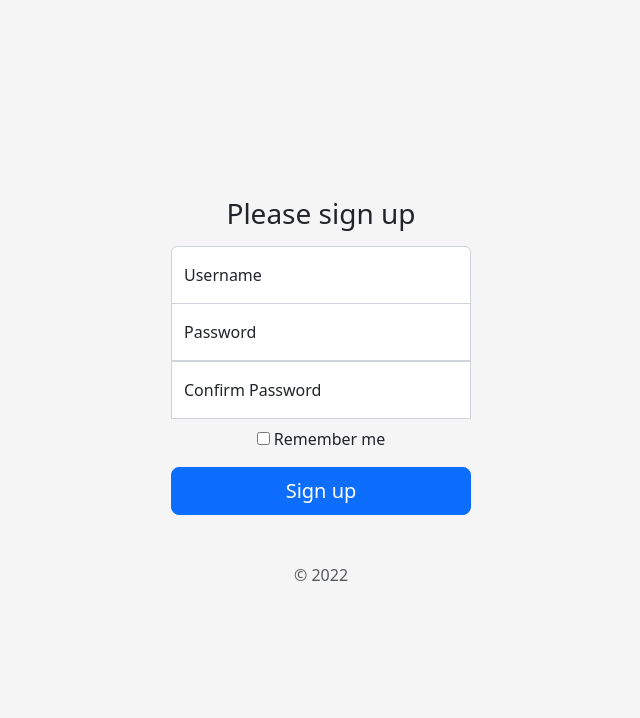
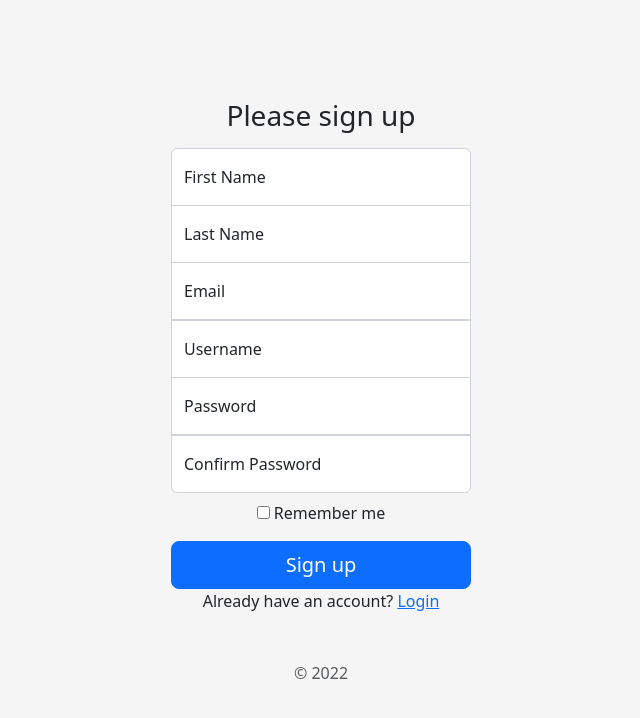
Before and after one commit to FArooghOghba/Travel-Website, a Django app: page /accounts/signup/ in a window 1280 px wide. Shown: the top 718 px of the page, without its empty margins (319-959 px from the left). Run offline with Django 3.2, Linux system fonts and the light colour scheme; parts of the project's set-up code (start-up, migrations or seed data) failed here and were passed over; some libraries are stand-ins or nearby versions.

Commit message:
creating custom UserCreationForm to add first_name, last_name and email form signup page.

```diff
--- a/accounts/templates/accounts/login.html
+++ b/accounts/templates/accounts/login.html
@@ -22,9 +22,10 @@
         {% csrf_token %}
 
         <h1 class="h3 mb-3 fw-normal">Please sign in</h1>
+
         <div class="form-floating">
-          <input type="text" class="form-control" name="username" id="floatingInput" placeholder="Username">
-          <label for="floatingInput">Username</label>
+          <input type="text" class="form-control" name="username" id="floatingInput" placeholder="Username / Email">
+          <label for="floatingInput">Username / Email</label>
         </div>
         <div class="form-floating">
           <input type="password" class="form-control mb-2" name="password" id="floatingPassword" placeholder="Password">
@@ -37,6 +38,7 @@
           </label>
         </div>
         <button class="w-100 btn btn-lg btn-primary" type="submit">Sign in</button>
+        <p class="mx-3">Don't have an account? <a href="{% url 'accounts:signup' %}">Register</a></p>
         <p class="mt-5 mb-3 text-muted">&copy; 2022</p>
       </form>
     </main>
--- a/accounts/templates/accounts/signup.html
+++ b/accounts/templates/accounts/signup.html
@@ -22,12 +22,25 @@
         {% csrf_token %}
 
         <h1 class="h3 mb-3 fw-normal">Please sign up</h1>
+
         <div class="form-floating">
-          <input type="text" class="form-control" name="username" id="floatingInput" placeholder="username">
+          <input type="text" class="form-control" name="first_name" id="floatingInput" placeholder="First Name">
+          <label for="floatingInput">First Name</label>
+        </div>
+        <div class="form-floating">
+          <input type="text" class="form-control form-signup" name="last_name" id="floatingInput" placeholder="Last Name">
+          <label for="floatingInput">Last Name</label>
+        </div>
+        <div class="form-floating">
+          <input type="email" class="form-control" name="email" id="floatingInput" placeholder="Email">
+          <label for="floatingInput">Email</label>
+        </div>
+        <div class="form-floating">
+          <input type="text" class="form-control form-signup" name="username" id="floatingInput" placeholder="username">
           <label for="floatingInput">Username</label>
         </div>
         <div class="form-floating">
-          <input type="password" class="form-control" name="password1" id="floatingPassword1" placeholder="Password">
+          <input type="password" class="form-control form-signup" name="password1" id="floatingPassword1" placeholder="Password">
           <label for="floatingPassword1">Password</label>
         </div>
         <div class="form-floating">
@@ -41,6 +54,7 @@
           </label>
         </div>
         <button class="w-100 btn btn-lg btn-primary" type="submit">Sign up</button>
+        <p class="mx-3">Already have an account? <a href="{% url 'accounts:login' %}">Login</a></p>
         <p class="mt-5 mb-3 text-muted">&copy; 2022</p>
       </form>
     </main>
--- a/accounts/views.py
+++ b/accounts/views.py
@@ -1,7 +1,9 @@
 from django.shortcuts import render, redirect, reverse
 from django.contrib.auth import authenticate, login, logout
 from django.contrib.auth.decorators import login_required
-from django.contrib.auth.forms import AuthenticationForm, UserCreationForm
+from django.contrib.auth.forms import AuthenticationForm
+from django.contrib.auth.models import User
+from accounts.forms import CustomUserCreationForm
 
 
 # Create your views here.
@@ -17,6 +19,7 @@ def login_view(request):
             username = authenticate_form.cleaned_data.get('username')
             password = authenticate_form.cleaned_data.get('password')
             user = authenticate(username=username, password=password)
+
             if user is not None:
                 login(request, user)
                 return redirect('/')
@@ -35,7 +38,7 @@ def logout_view(request):
 def signup_view(request):
     if not request.user.is_authenticated:
         if request.method == 'POST':
-            signup_form = UserCreationForm(request.POST)
+            signup_form = CustomUserCreationForm(request.POST)
             if signup_form.is_valid():
                 signup_form.save()
                 return redirect(reverse('accounts:login'))
--- a/static/css/login.css
+++ b/static/css/login.css
@@ -29,8 +29,14 @@ body {
 .form-signin input[type="password"] {
   border-top-left-radius: 0;
   border-top-right-radius: 0;
-  border-bottom-right-radius: 0;
-  border-bottom-left-radius: 0;
+}
+
+.form-signin input[type="email"] {
+  border-radius: 0;
+}
+
+.form-signup {
+    border-radius: 0;
 }
 
 .bd-placeholder-img {
```
Also changed, not shown: accounts/forms.py (added, +13 -0 lines), db.sqlite3.
